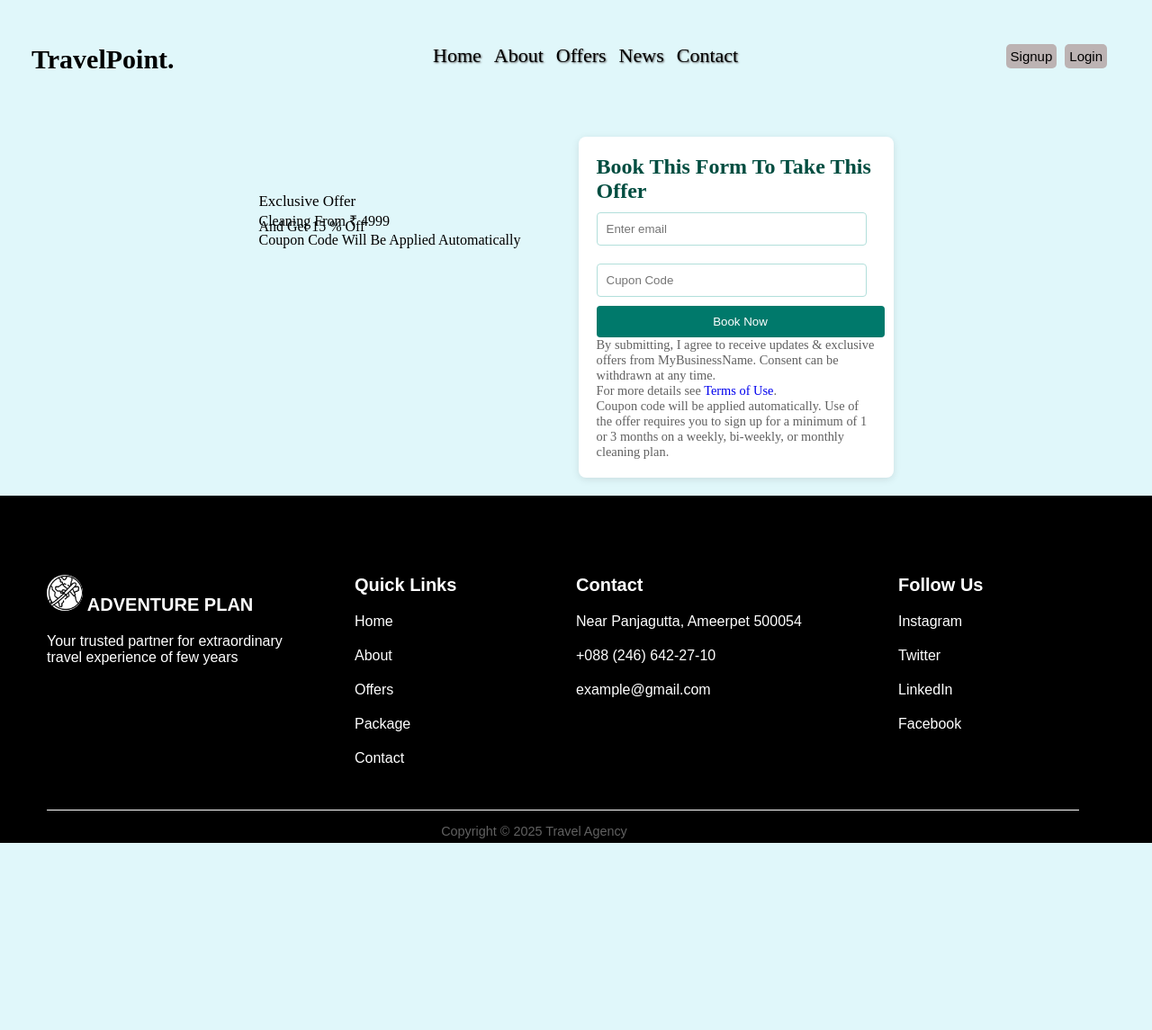
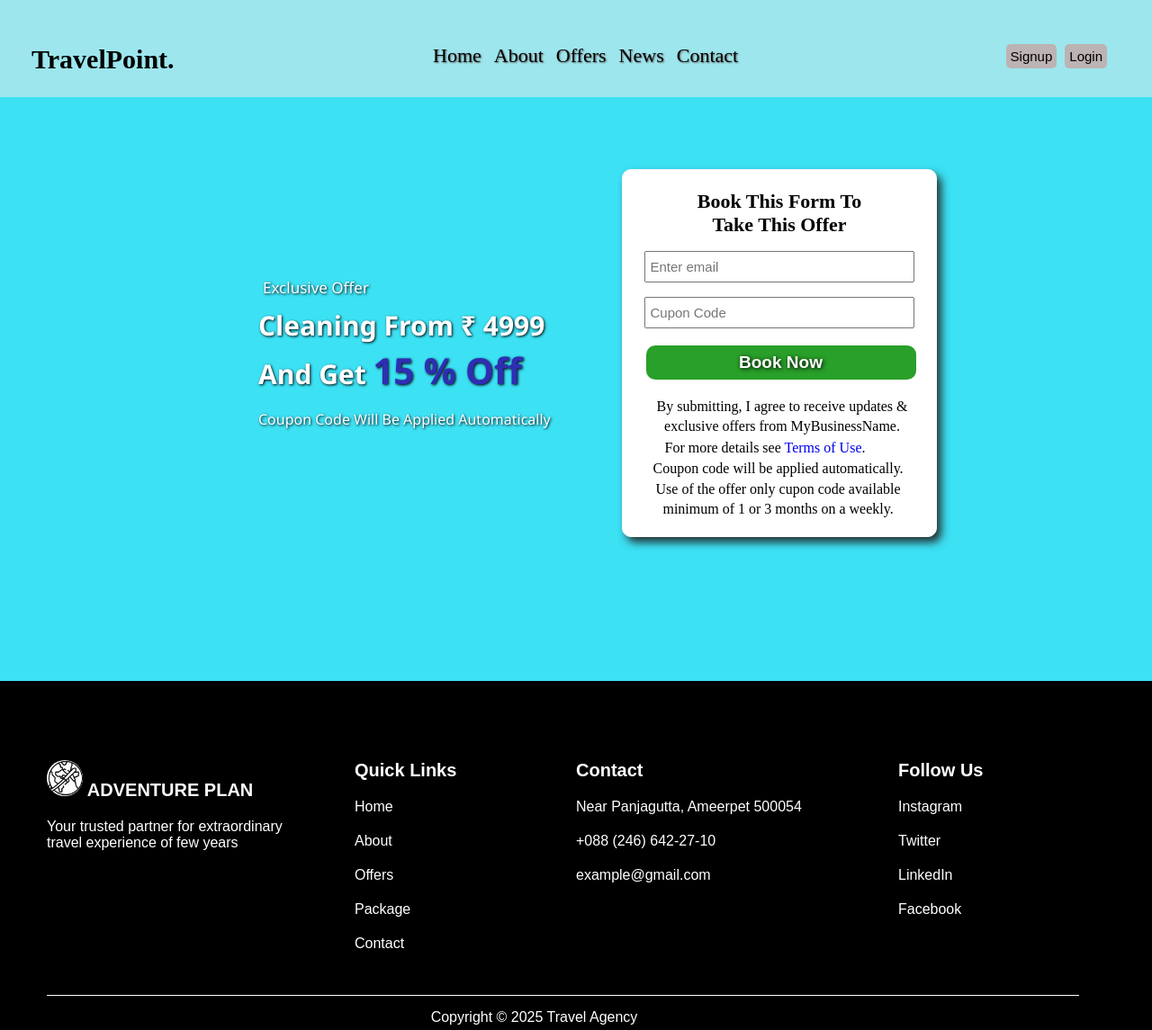
Before and after one commit to ajitGandhi095/TRAVEL_Project, a Django app: page /offers/ in a window 1280 px wide. Shown: the whole page at 90% size. Before the commit the page ends 937 px from the top, so only its background shows below. Run offline with Django 5.2, Linux system fonts and the light colour scheme.

Commit message:
offer page completed

```diff
--- a/static/css/offer.css
+++ b/static/css/offer.css
@@ -4,7 +4,7 @@
     padding: 0;
 }
 section{
-    background-color: #e0f7fa;
+    background-color: #9de6ee;
     margin: 0;
     padding: 20px;
     box-sizing: border-box;
@@ -39,84 +39,112 @@ section{
     cursor: pointer;
     background-color: #bcb3b3;
 }
-.offer-container {
+#offer-container {
     display: flex;
     justify-content: center;
-    margin-top: 4em;
-    align-items: flex-start;
+    align-items: center;
+    background-color: #3ce1f4;
 }
-
-.offer-text {
-    margin-top: 5%;
-    max-width: 50%;
-    margin-right: 4em;
-    text-align:justify;
+#offer_text {
+    font-family: 'Segoe UI';
+    margin-left: 15em;
+    width: 500px;
+    margin-top: -5em;
+    color: white;
+    text-shadow: 1px 1px 3px black;
 }
-
-h1 {
-    color: #00796b;
-    font-size: 2.5em;
+#offer_text1 {
+    font-size: 17px;
+    margin-bottom: 0.6em;
+    margin-left: 1%;
 }
-
-h2 {
-    color: #004d40;
+#offer_text2 {
+    font-size: 30px;
+    margin-bottom: 2px;
+    font-weight: bold;
 }
-
-.form-container {
-    background-color: #ffffff;
-    padding: 20px;
-    border-radius: 8px;
-    box-shadow: 0 2px 8px rgba(0, 0, 0, 0.1);
-    max-width: 350px;
+#offer_text3 {
+    font-size: 30px;
+    font-weight: bold;
 }
-
-input {
-    width: 100%;
-    padding: 10px;
-    margin: 10px 0;
-    border: 1px solid #b2dfdb;
-    border-radius: 4px;
+#offer_off {
+    color: rgb(46, 46, 180);
+    font-size: 40px;
 }
-
-#book {
-    width: 100%;
-    padding: 10px;
-    background-color: #00796b;
+#offer_text4 {
+    margin-top: 1em;
+}
+#offer_form {
+    margin-right: 12em;
+    margin-bottom: 10em;
+    text-align: center;
+    margin-top: 5em;
+    border: 1px solid white;
+    width: 350px;
+    box-shadow: 5px 6px 10px rgba(34, 33, 33, 0.9);
+    border-radius: 10px;
+    margin-left: -6em;
+}
+form {
+    margin-top: 1em;
+    margin-left: -1em;
+}
+form input{
+    width: 300px;
+    height: 35px;
+    padding: 5px;
+    font-size: 15px;
+    margin-left: 1em;
+}
+#form_div2 {
+    margin-top: 1em;
+}
+#form_book button{
+    margin-top: 1em;
+    width: 300px;
+    margin-left:  1em;
+    padding: 8px;
     color: white;
+    background-color: rgb(41, 160, 41);
     border: none;
-    border-radius: 4px;
-    cursor: pointer;
+    border-radius: 10px;
+    font-weight: bold;
+    font-size: 19px;
+    text-shadow: 1px 1px 5px black;
 }
-
-button:hover {
-    background-color: #004d40;
+#offer_head1 {
+    font-size: 22px;
+    font-weight: bold;
+    margin-top: 1em;
 }
-
-p {
-    font-size: 0.9em;
-    color: #616161;
+#offer_head2 {
+    font-size: 22px;
+    font-weight: bold;
 }
-.form-container form {
-    width: 300px;
+#offer_para {
+    margin-top: 1em;
+    padding: 5px;
+    margin-left: -2em;
+    margin-bottom: 1em;
 }
-.form-container button {
-    width: 320px;
-}
-#offer_left1 {
-    font-size: 17px;
-}
-#cleaning_para {
-    margin-top: 4em;
-}
-#ex_offer{
-    margin-top: -0.8em;
-    margin-bottom: -0.2em;
-}
-.form-container a{
+#offer_para a {
     text-decoration: none;
 }
-#book{
-    width: 320px;
+#offer_para1 {
+    width: 280px;
+    margin-left: 4em;
+    gap: 10px 10px;
+}
+#offer_para2 {
+    margin-top: 1.5%;
+}
+#offer_para3 {
+    width: 300px;
+    margin-left: 3.1em;
+    margin-top: 1.5%;
+}
+.para-gap {
+    margin-top: 1.5%;
 }
 /* footer section */
 
--- a/templates/App1/offer.html
+++ b/templates/App1/offer.html
@@ -29,26 +29,64 @@
                 <a href="/login"><button>Login</button></a>
             </div>
         </div>
-        <div class="offer-container">
-            <div class="offer-text">
-                <div id="offer_left1">Exclusive Offer</div>
-                <div >Cleaning From &#8377; 4999</div>
-                <div id="ex_offer">And Get 15 % Off</div>
+    </section>
+
+            <!-- Body Section -->
+    <!-- <section id="offer-container">
+
+        <div id="offer-text">
+            <div>Exclusive Offer</div>
+            <div>Cleaning From &#8377; 4999</div>
+            <div>And Get 15 % Off</div>
             <div>Coupon Code Will Be Applied Automatically</div>
         </div>
+
         <div class="form-container">
-                <h2>Book This Form To Take This Offer</h2>
+            <div>Book This Form To Take This Offer</div>
+            <div>
                 <form>
                     <input type="email" placeholder="Enter email" required>
                     <input type="text" placeholder="Cupon Code">
-                    <button type="submit" id="book">Book Now</button>
+                    <button type="submit">Book Now</button>
                 </form>
+            </div>
             <p>By submitting, I agree to receive updates & exclusive offers from MyBusinessName. Consent can be withdrawn at any time.</p>
             <p>For more details see <a href="#">Terms of Use</a>.</p>
             <p>Coupon code will be applied automatically. Use of the offer requires you to sign up for a minimum of 1 or 3 months on a weekly, bi-weekly, or monthly cleaning plan.</p>
         </div>
+    </section> -->
+
+    <div id="offer-container">
+
+        <div id="offer_text">
+            <div id="offer_text1">Exclusive Offer</div>
+            <div id="offer_text2">Cleaning From &#8377; 4999</div>
+            <div id="offer_text3">And Get <span id="offer_off">15 % Off</span></div>
+            <div id="offer_text4">Coupon Code Will Be Applied Automatically</div>
         </div>
-    </section>
+
+        <div id="offer_form" style="background: white;">
+            <div id="offer_head1">Book This Form To</div>
+            <div id="offer_head2">Take This Offer</div>
+                <form>
+                    <div>
+                        <input type="email" placeholder="Enter email" required>
+                    </div>
+                    <div id="form_div2">
+                        <input type="text" placeholder="Cupon Code">
+                    </div>
+                    <div id="form_book">
+                        <button type="submit">Book Now</button>
+                    </div>
+                </form>
+            <div id="offer_para">
+                <div id="offer_para1">By submitting, I agree to receive updates & <div class="para-gap">exclusive offers from MyBusinessName.</div></div>
+                <div id="offer_para2">For more details see <a href="#">Terms of Use</a>.</div>
+                <div id="offer_para3">Coupon code will be applied automatically. <div  class="para-gap">Use of the offer only cupon code available</div> <div class="para-gap">minimum of 1 or 3 months on a weekly.</div></div>
+            </div>
+        </div>
+
+    </div>
 
     <!-- footer -->
 
```
Lines whose indentation alone changed are shown as unchanged.
